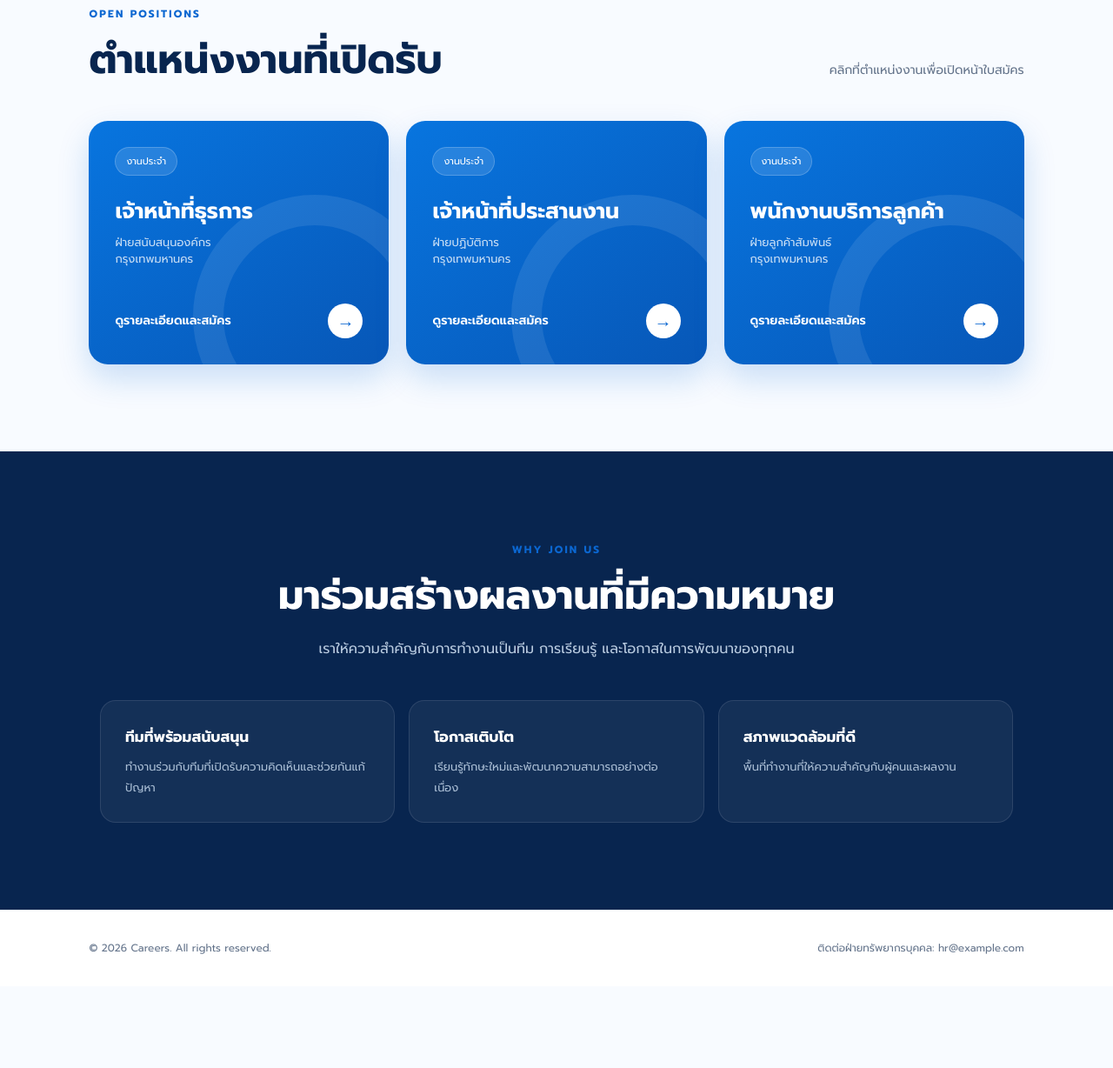
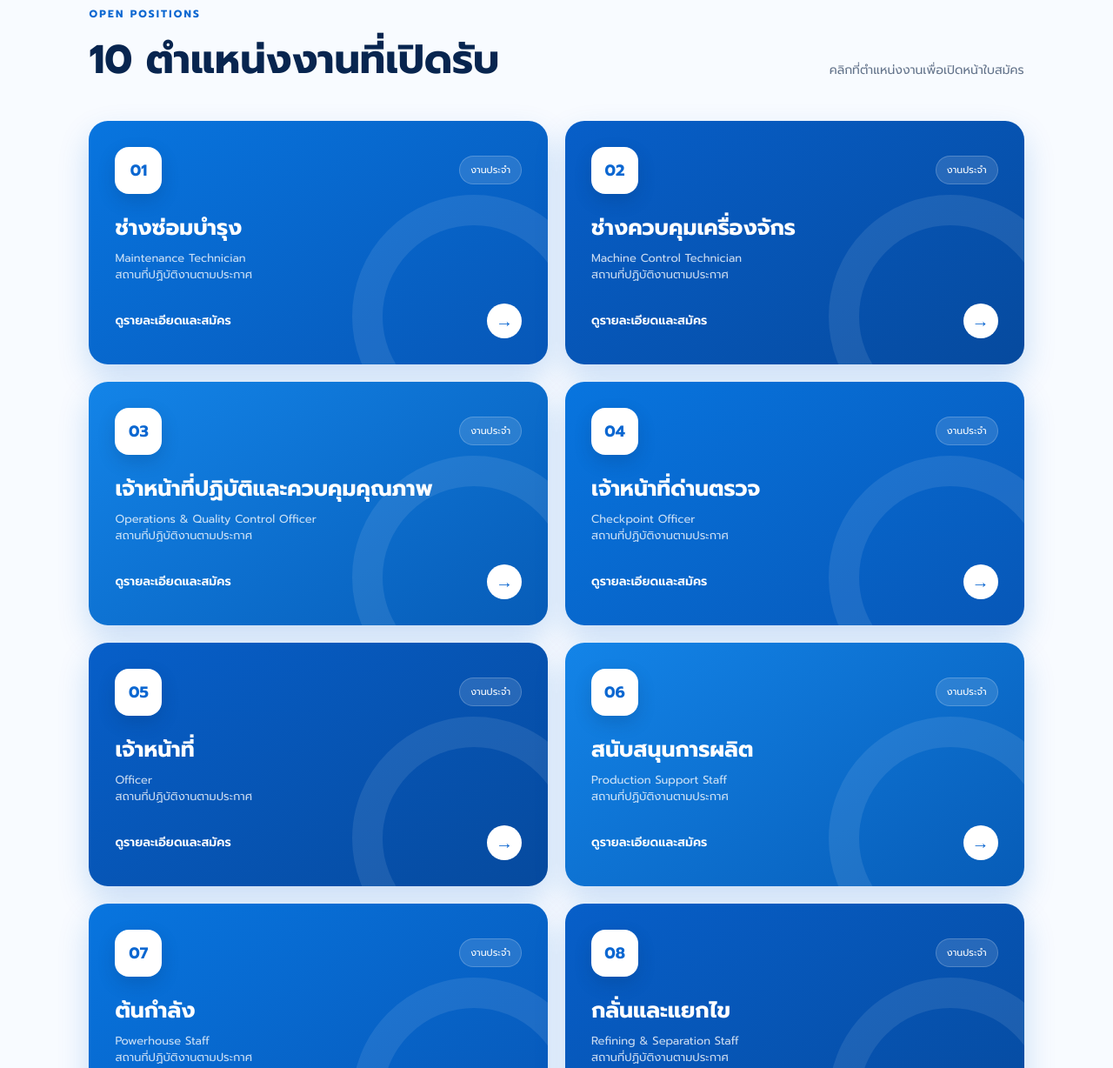
Before and after one commit to Career-Growth/SupremeJob, a plain HTML site: page index.html in a window 1280 px wide. Shown: the part 832-2060 px from the top of the page at 87% size. Before the commit the page ends 1966 px from the top, so only its background shows below. Drawn offline with Linux system fonts and the light colour scheme.

Commit message:
Add files via upload

```diff
--- a/index.html
+++ b/index.html
@@ -56,7 +56,7 @@
       <div class="section-heading">
         <div>
           <span class="eyebrow">OPEN POSITIONS</span>
-          <h2>ตำแหน่งงานที่เปิดรับ</h2>
+          <h2>10 ตำแหน่งงานที่เปิดรับ</h2>
         </div>
         <p>คลิกที่ตำแหน่งงานเพื่อเปิดหน้าใบสมัคร</p>
       </div>
--- a/script.js
+++ b/script.js
@@ -1,31 +1,80 @@
 // แก้ไขรายการงานและ URL ปลายทางได้ที่นี่
 const jobs = [
   {
-    title: "เจ้าหน้าที่ธุรการ",
-    department: "ฝ่ายสนับสนุนองค์กร",
-    location: "กรุงเทพมหานคร",
+    title: "ช่างซ่อมบำรุง",
+    department: "Maintenance Technician",
+    location: "สถานที่ปฏิบัติงานตามประกาศ",
     type: "งานประจำ",
-    applicationUrl: "./application.html?position=เจ้าหน้าที่ธุรการ",
+    applicationUrl: "./application.html?position=ช่างซ่อมบำรุง",
   },
   {
-    title: "เจ้าหน้าที่ประสานงาน",
-    department: "ฝ่ายปฏิบัติการ",
-    location: "กรุงเทพมหานคร",
+    title: "ช่างควบคุมเครื่องจักร",
+    department: "Machine Control Technician",
+    location: "สถานที่ปฏิบัติงานตามประกาศ",
     type: "งานประจำ",
-    applicationUrl: "./application.html?position=เจ้าหน้าที่ประสานงาน",
+    applicationUrl: "./application.html?position=ช่างควบคุมเครื่องจักร",
   },
   {
-    title: "พนักงานบริการลูกค้า",
-    department: "ฝ่ายลูกค้าสัมพันธ์",
-    location: "กรุงเทพมหานคร",
+    title: "เจ้าหน้าที่ปฏิบัติและควบคุมคุณภาพ",
+    department: "Operations & Quality Control Officer",
+    location: "สถานที่ปฏิบัติงานตามประกาศ",
     type: "งานประจำ",
-    applicationUrl: "./application.html?position=พนักงานบริการลูกค้า",
+    applicationUrl: "./application.html?position=เจ้าหน้าที่ปฏิบัติและควบคุมคุณภาพ",
+  },
+  {
+    title: "เจ้าหน้าที่ด่านตรวจ",
+    department: "Checkpoint Officer",
+    location: "สถานที่ปฏิบัติงานตามประกาศ",
+    type: "งานประจำ",
+    applicationUrl: "./application.html?position=เจ้าหน้าที่ด่านตรวจ",
+  },
+  {
+    title: "เจ้าหน้าที่",
+    department: "Officer",
+    location: "สถานที่ปฏิบัติงานตามประกาศ",
+    type: "งานประจำ",
+    applicationUrl: "./application.html?position=เจ้าหน้าที่",
+  },
+  {
+    title: "สนับสนุนการผลิต",
+    department: "Production Support Staff",
+    location: "สถานที่ปฏิบัติงานตามประกาศ",
+    type: "งานประจำ",
+    applicationUrl: "./application.html?position=สนับสนุนการผลิต",
+  },
+  {
+    title: "ต้นกำลัง",
+    department: "Powerhouse Staff",
+    location: "สถานที่ปฏิบัติงานตามประกาศ",
+    type: "งานประจำ",
+    applicationUrl: "./application.html?position=ต้นกำลัง",
+  },
+  {
+    title: "กลั่นและแยกไข",
+    department: "Refining & Separation Staff",
+    location: "สถานที่ปฏิบัติงานตามประกาศ",
+    type: "งานประจำ",
+    applicationUrl: "./application.html?position=กลั่นและแยกไข",
+  },
+  {
+    title: "ฝ่ายผลิต",
+    department: "Production Staff",
+    location: "สถานที่ปฏิบัติงานตามประกาศ",
+    type: "งานประจำ",
+    applicationUrl: "./application.html?position=ฝ่ายผลิต",
+  },
+  {
+    title: "คลังสินค้า",
+    department: "Warehouse Staff",
+    location: "สถานที่ปฏิบัติงานตามประกาศ",
+    type: "งานประจำ",
+    applicationUrl: "./application.html?position=คลังสินค้า",
   },
 ];
 
 const jobList = document.querySelector("#job-list");
 
-jobs.forEach((job) => {
+jobs.forEach((job, index) => {
   const link = document.createElement("a");
   link.className = "job-card";
   link.href = job.applicationUrl;
@@ -34,7 +83,10 @@ jobs.forEach((job) => {
   link.setAttribute("aria-label", `สมัครตำแหน่ง ${job.title}`);
 
   link.innerHTML = `
-    <span class="job-type">${job.type}</span>
+    <div class="job-card-top">
+      <span class="job-number">${String(index + 1).padStart(2, "0")}</span>
+      <span class="job-type">${job.type}</span>
+    </div>
     <h3>${job.title}</h3>
     <p>${job.department}<br>${job.location}</p>
     <span class="job-link">
--- a/styles.css
+++ b/styles.css
@@ -266,14 +266,14 @@ h2 {
 
 .job-grid {
   display: grid;
-  grid-template-columns: repeat(3, minmax(0, 1fr));
+  grid-template-columns: repeat(2, minmax(0, 1fr));
   gap: 20px;
 }
 
 .job-card {
   position: relative;
   display: flex;
-  min-height: 280px;
+  min-height: 270px;
   padding: 30px;
   overflow: hidden;
   border-radius: 22px;
@@ -282,6 +282,14 @@ h2 {
   box-shadow: 0 16px 36px rgba(11, 103, 209, 0.2);
   flex-direction: column;
   transition: transform 180ms ease, box-shadow 180ms ease;
+}
+
+.job-card:nth-child(3n + 2) {
+  background: linear-gradient(145deg, #075fc9 0%, #064a9e 100%);
+}
+
+.job-card:nth-child(3n) {
+  background: linear-gradient(145deg, #1384e8 0%, #075cb7 100%);
 }
 
 .job-card::after {
@@ -300,8 +308,28 @@ h2 {
   box-shadow: 0 24px 46px rgba(11, 103, 209, 0.28);
 }
 
+.job-card-top {
+  display: flex;
+  align-items: center;
+  justify-content: space-between;
+  gap: 14px;
+}
+
+.job-number {
+  display: grid;
+  width: 54px;
+  height: 54px;
+  place-items: center;
+  border: 1px solid rgba(255, 255, 255, 0.28);
+  border-radius: 16px;
+  color: var(--blue);
+  background: var(--white);
+  font-size: 18px;
+  font-weight: 700;
+  box-shadow: 0 8px 20px rgba(8, 37, 79, 0.18);
+}
+
 .job-type {
-  align-self: flex-start;
   padding: 7px 12px;
   border: 1px solid rgba(255, 255, 255, 0.2);
   border-radius: 999px;
@@ -310,7 +338,7 @@ h2 {
 }
 
 .job-card h3 {
-  margin: 24px 0 8px;
+  margin: 22px 0 7px;
   font-size: 25px;
   line-height: 1.4;
 }
@@ -410,7 +438,6 @@ footer {
     margin-top: 50px;
   }
 
-  .job-grid,
   .benefit-grid {
     grid-template-columns: 1fr 1fr;
   }
```
